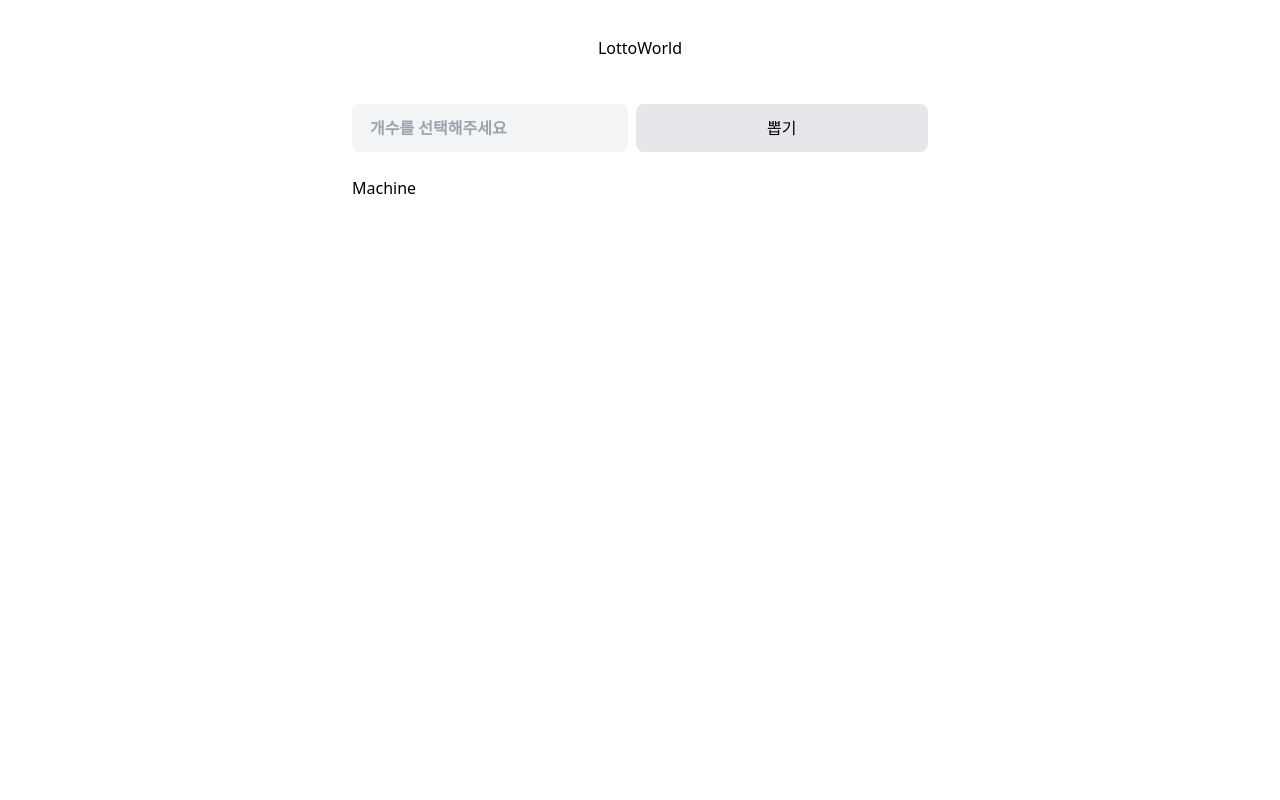
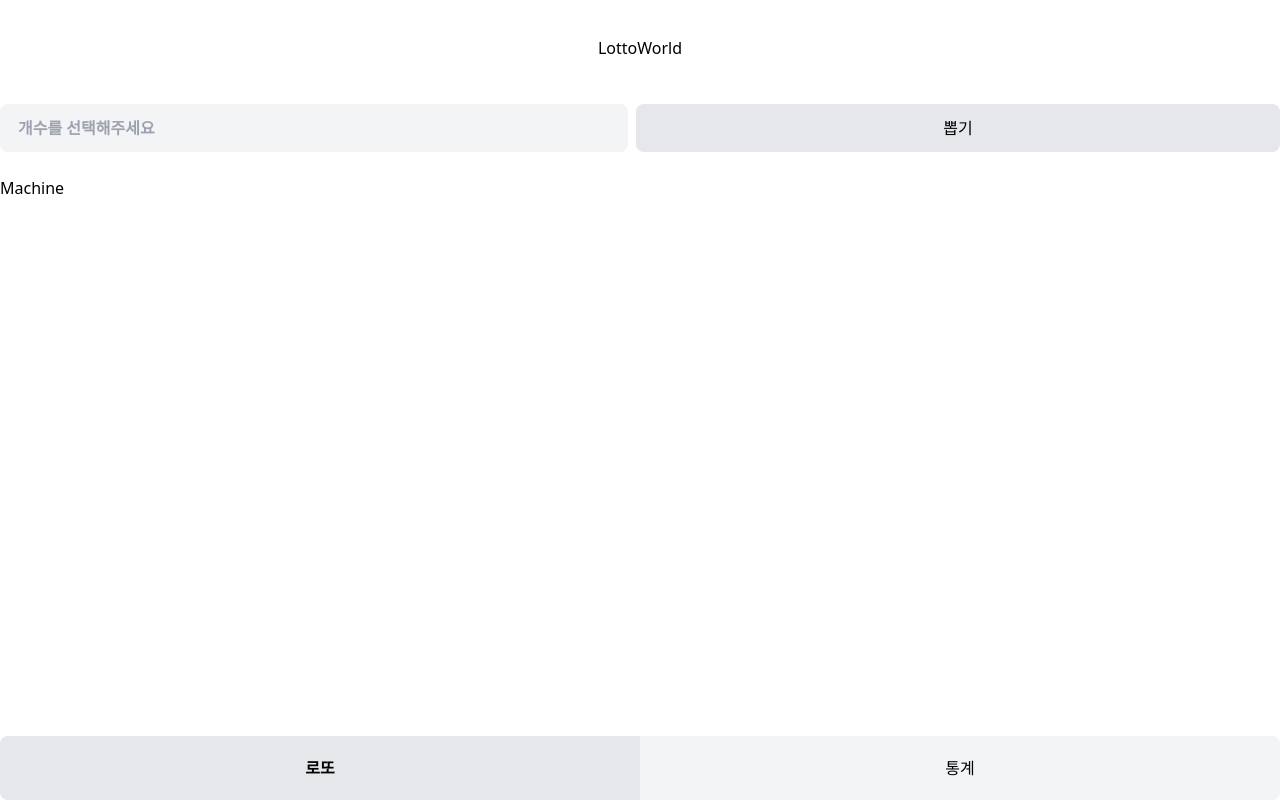
Before and after one commit to FromRagsToRich/Lottos, a Next.js app: page / in a window 1280 px wide. Built offline with nearby package versions, Linux system fonts and the light colour scheme.

Commit message:
feat/bottom nav bar

```diff
--- a/src/components/Common/Button.tsx
+++ b/src/components/Common/Button.tsx
@@ -1,4 +1,5 @@
 import { cls } from '@lib/bindClassName';
+import { PRIMARY_BG_COLOR } from 'src/constants';
 
 interface Props {
   onClick: () => void;
@@ -12,7 +13,7 @@ interface Props {
 function Button({ onClick, value, text, loading, disabled, ...props }: Props) {
   const styleByDisabled = disabled
     ? `bg-gray-200 disabled text-black`
-    : 'bg-purple-400 text-white';
+    : `${PRIMARY_BG_COLOR} text-white`;
   return (
     <button
       className={cls(
--- a/src/components/Layout/index.tsx
+++ b/src/components/Layout/index.tsx
@@ -1,11 +1,14 @@
 import type { ReactNode } from 'react';
+import { MAX_WIDTH } from 'src/constants';
 import Header from './header';
+import Nav from './nav';
 
 const Layout = ({ children }: { children: ReactNode }) => {
   return (
-    <div className="max-w-xl mx-auto">
+    <div className={`${MAX_WIDTH} mx-auto`}>
       <Header />
       <main>{children}</main>
+      <Nav />
     </div>
   );
 };
--- /dev/null
+++ b/src/components/Layout/nav.tsx
@@ -0,0 +1,42 @@
+import Link from 'next/link';
+import React from 'react';
+import { MAX_WIDTH, PRIMARY_TEXT_COLOR } from 'src/constants';
+import { useRouter } from 'next/router';
+import { cls } from '@lib/bindClassName';
+
+const isActivePath = (currentPathname: string) => (targetPathname: string) => {
+  return currentPathname === targetPathname;
+};
+
+const routes = [
+  { path: '/', name: '로또' },
+  { path: '/statistics', name: '통계' },
+];
+
+function Nav() {
+  const { pathname } = useRouter();
+  const isActive = isActivePath(pathname);
+
+  return (
+    <nav className={`${MAX_WIDTH} w-full overflow-hidden fixed bottom-0 h-16`}>
+      <div className="w-full h-full bg-gray-100 flex rounded-lg  overflow-hidden">
+        {routes.map((route) => (
+          <Link key={route.name} className="flex-1" href={route.path}>
+            <div
+              className={cls(
+                'flex h-full items-center justify-center',
+                isActive(route.path)
+                  ? `font-bold ${PRIMARY_TEXT_COLOR} bg-gray-200`
+                  : '',
+              )}
+            >
+              {route.name}
+            </div>
+          </Link>
+        ))}
+      </div>
+    </nav>
+  );
+}
+
+export default Nav;
--- a/src/constants/index.ts
+++ b/src/constants/index.ts
@@ -2,4 +2,15 @@ const MAX_NUMBER = 45;
 
 const MAX_LENGTH_PER_LOTTO = 6;
 
-export { MAX_NUMBER, MAX_LENGTH_PER_LOTTO };
+const MAX_WIDTH = 'max-w-xl';
+
+const PRIMARY_BG_COLOR = 'bg-purple-400';
+const PRIMARY_TEXT_COLOR = 'text-purple-400';
+
+export {
+  MAX_NUMBER,
+  MAX_LENGTH_PER_LOTTO,
+  MAX_WIDTH,
+  PRIMARY_BG_COLOR,
+  PRIMARY_TEXT_COLOR,
+};
```
Also changed, not shown: src/pages/statistics.tsx (added, +11 -0 lines).
